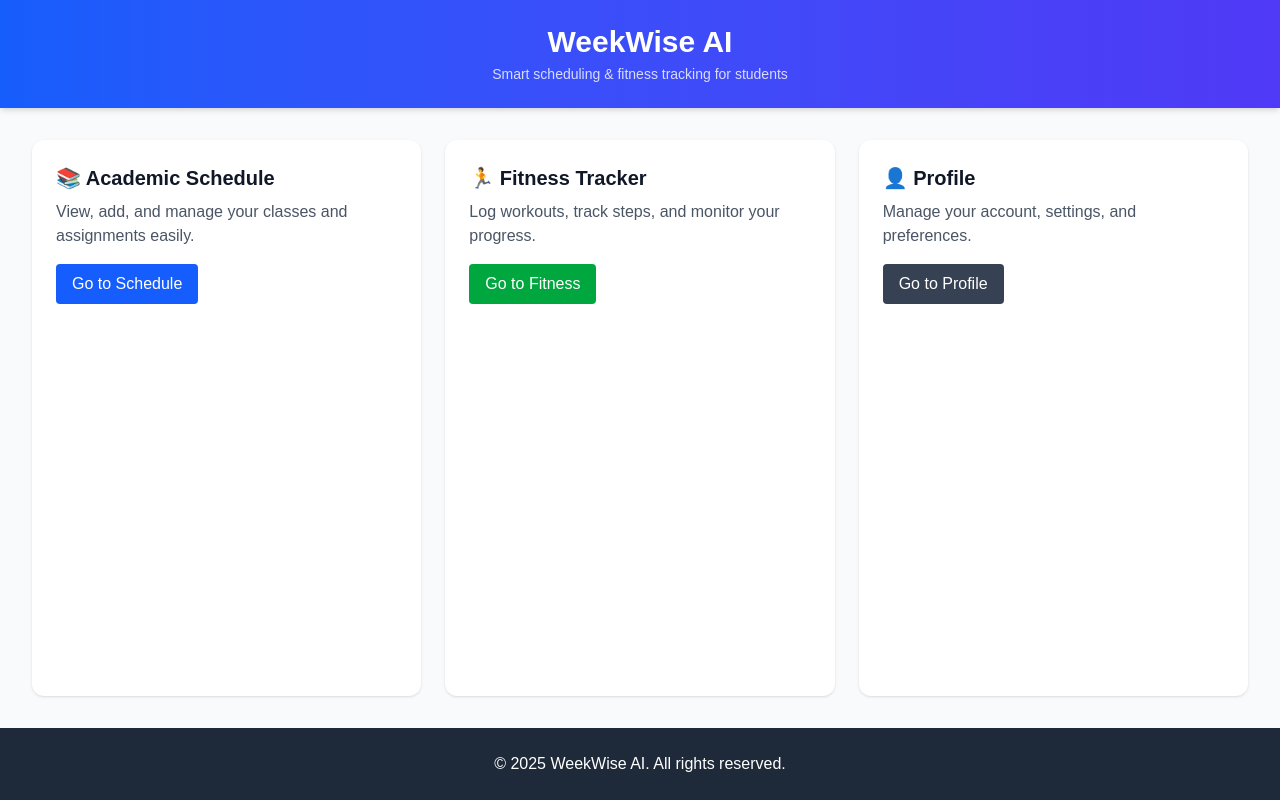
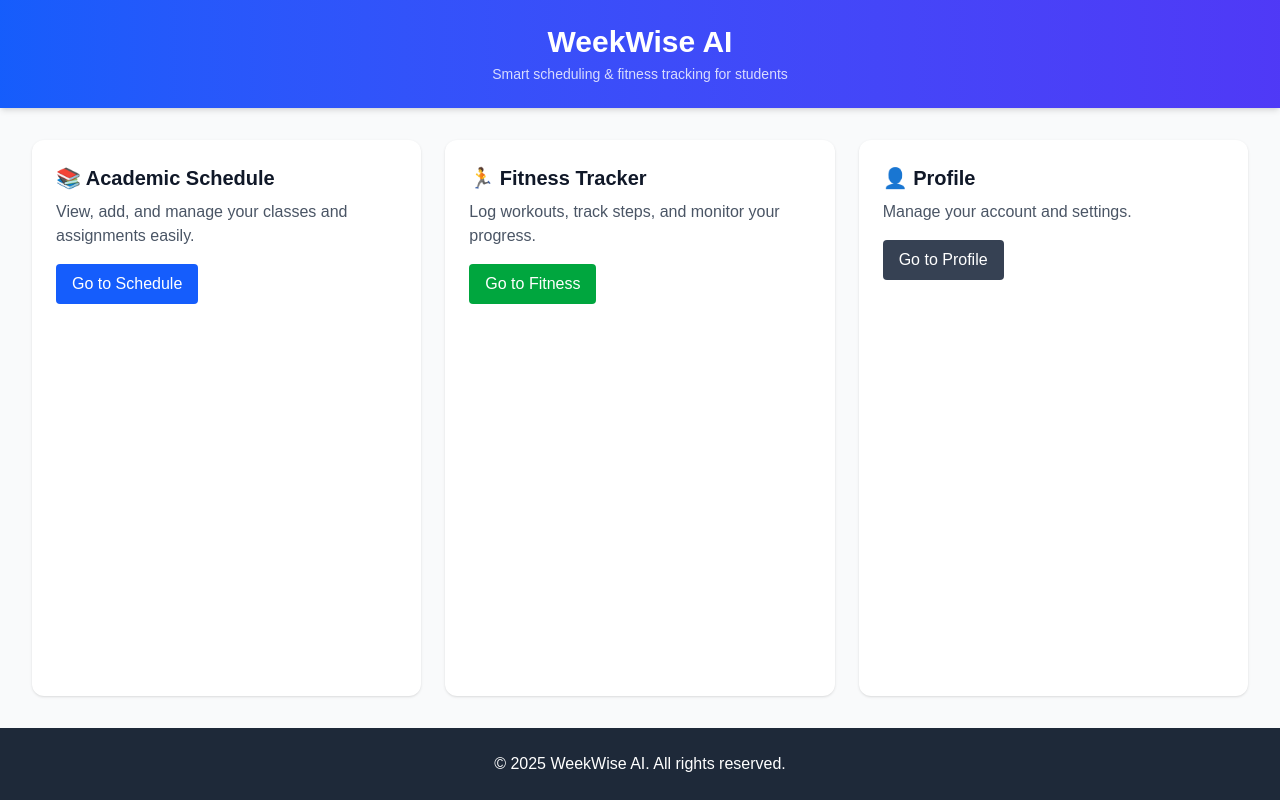
Before and after one commit to klajdi24/weekwise-ai, a Next.js app: page / in a window 1280 px wide. Built offline with nearby package versions, Linux system fonts and the light colour scheme.

Commit message:
Initial commit

```diff
--- a/app/page.tsx
+++ b/app/page.tsx
@@ -1,3 +1,5 @@
+"use client";
+
 import React from "react";
 
 export default function Home() {
@@ -14,13 +16,13 @@ export default function Home() {
       {/* Main Content */}
       <main className="flex-1 p-8 grid grid-cols-1 md:grid-cols-3 gap-6">
         {/* Academic Schedule Card */}
-        <div className="bg-white p-6 rounded-xl shadow hover:shadow-lg transition cursor-pointer">
+        <div className="bg-white p-6 rounded-xl shadow hover:shadow-lg transition">
           <h2 className="text-xl font-semibold mb-2">📚 Academic Schedule</h2>
           <p className="text-gray-600 mb-4">
             View, add, and manage your classes and assignments easily.
           </p>
           <button
-            onClick={() => window.location.href="/schedule"}
+            onClick={() => window.location.href = "/schedule"}
             className="bg-blue-600 text-white px-4 py-2 rounded hover:bg-blue-700 transition"
           >
             Go to Schedule
@@ -28,13 +30,13 @@ export default function Home() {
         </div>
 
         {/* Fitness Tracker Card */}
-        <div className="bg-white p-6 rounded-xl shadow hover:shadow-lg transition cursor-pointer">
+        <div className="bg-white p-6 rounded-xl shadow hover:shadow-lg transition">
           <h2 className="text-xl font-semibold mb-2">🏃 Fitness Tracker</h2>
           <p className="text-gray-600 mb-4">
             Log workouts, track steps, and monitor your progress.
           </p>
           <button
-            onClick={() => window.location.href="/fitness"}
+            onClick={() => window.location.href = "/fitness"}
             className="bg-green-600 text-white px-4 py-2 rounded hover:bg-green-700 transition"
           >
             Go to Fitness
@@ -42,13 +44,13 @@ export default function Home() {
         </div>
 
         {/* Profile Card */}
-        <div className="bg-white p-6 rounded-xl shadow hover:shadow-lg transition cursor-pointer">
+        <div className="bg-white p-6 rounded-xl shadow hover:shadow-lg transition">
           <h2 className="text-xl font-semibold mb-2">👤 Profile</h2>
           <p className="text-gray-600 mb-4">
-            Manage your account, settings, and preferences.
+            Manage your account and settings.
           </p>
           <button
-            onClick={() => window.location.href="/profile"}
+            onClick={() => window.location.href = "/profile"}
             className="bg-gray-700 text-white px-4 py-2 rounded hover:bg-gray-800 transition"
           >
             Go to Profile
```
